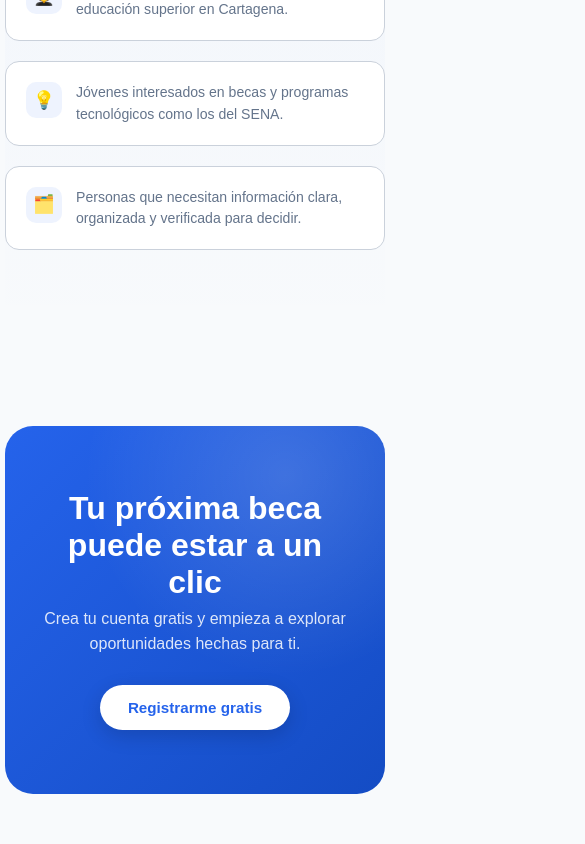
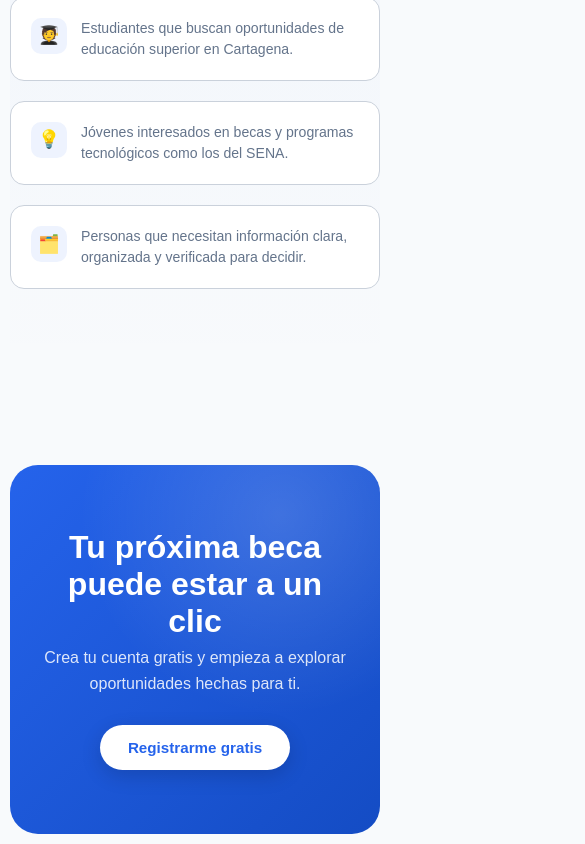
Before and after one commit to AlexanderCassiani/unibecas, a React (Vite) app in the folder frontend/: page / in a window 390 px wide. Shown: the part 3848-4692 px from the top of the page, 585 px wide, since content can reach past the window. Built offline with nearby package versions, Linux system fonts and the light colour scheme.

Commit message:
style: ajusta el padding en dispositivos pequeños y corrige el gradiente

```diff
--- a/frontend/src/features/home/home.css
+++ b/frontend/src/features/home/home.css
@@ -5,6 +5,19 @@
   max-width: 1100px;
   margin: 0 auto;
   padding: 0 24px;
+}
+
+.home-container::before {
+  content: "";
+  position: absolute;
+  top: -210px;
+  left: 50%;
+  transform: translateX(-50%);
+  width: 900px;
+  height: 650px;
+  background: radial-gradient(closest-side, rgba(37, 99, 235, 0.18), rgba(37, 99, 235, 0));
+  z-index: -1;
+  pointer-events: none;
 }
 
 .header-wrap {
@@ -112,19 +125,6 @@
   padding: 96px 0 72px;
   text-align: center;
   overflow: hidden;
-}
-
-.hero::before {
-  content: "";
-  position: absolute;
-  top: -180px;
-  left: 50%;
-  transform: translateX(-50%);
-  width: 900px;
-  height: 560px;
-  background: radial-gradient(closest-side, rgba(37, 99, 235, 0.18), rgba(37, 99, 235, 0));
-  z-index: -1;
-  pointer-events: none;
 }
 
 .badge {
@@ -521,7 +521,7 @@
 /* Responsive */
 @media (max-width: 860px) {
   .home-container {
-    padding: 0 5px;
+    padding: 0 10px;
   }
   .about-grid { grid-template-columns: 1fr; }
   .cards { grid-template-columns: repeat(2, 1fr); }
```
